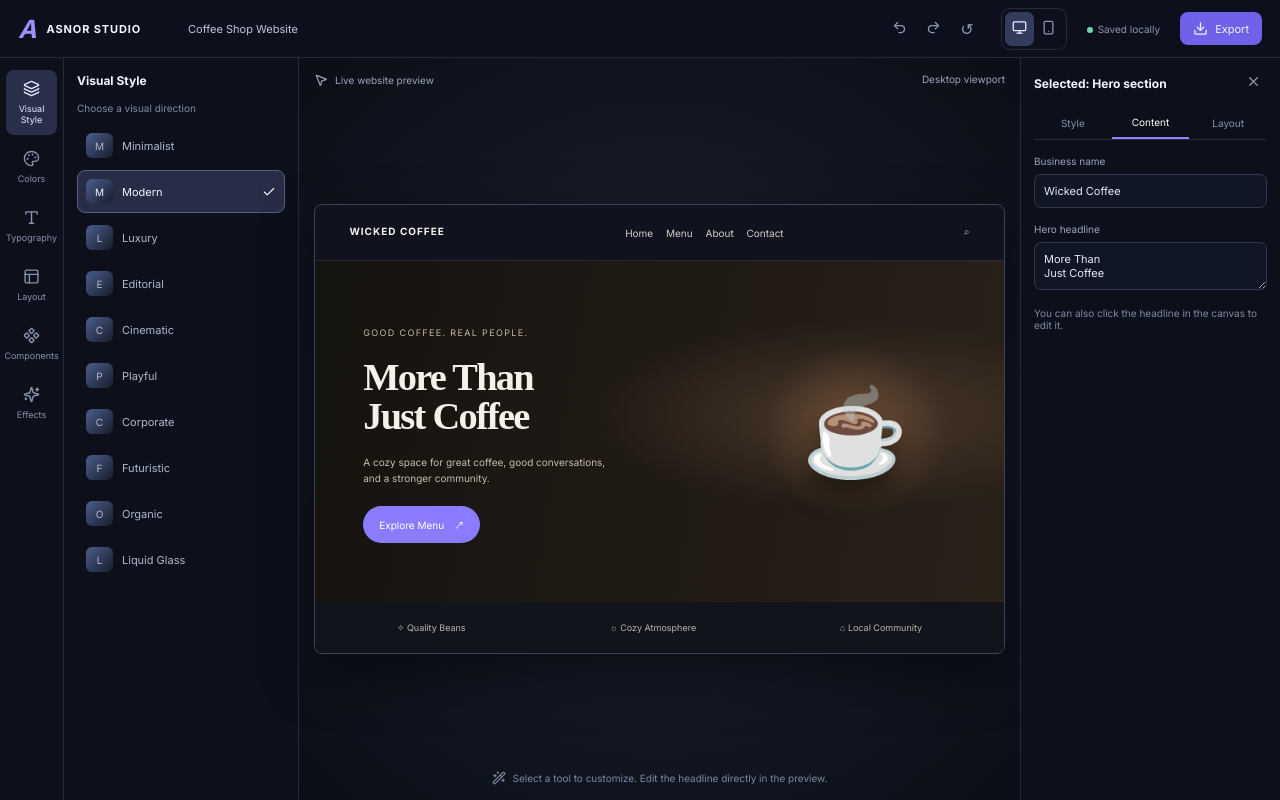
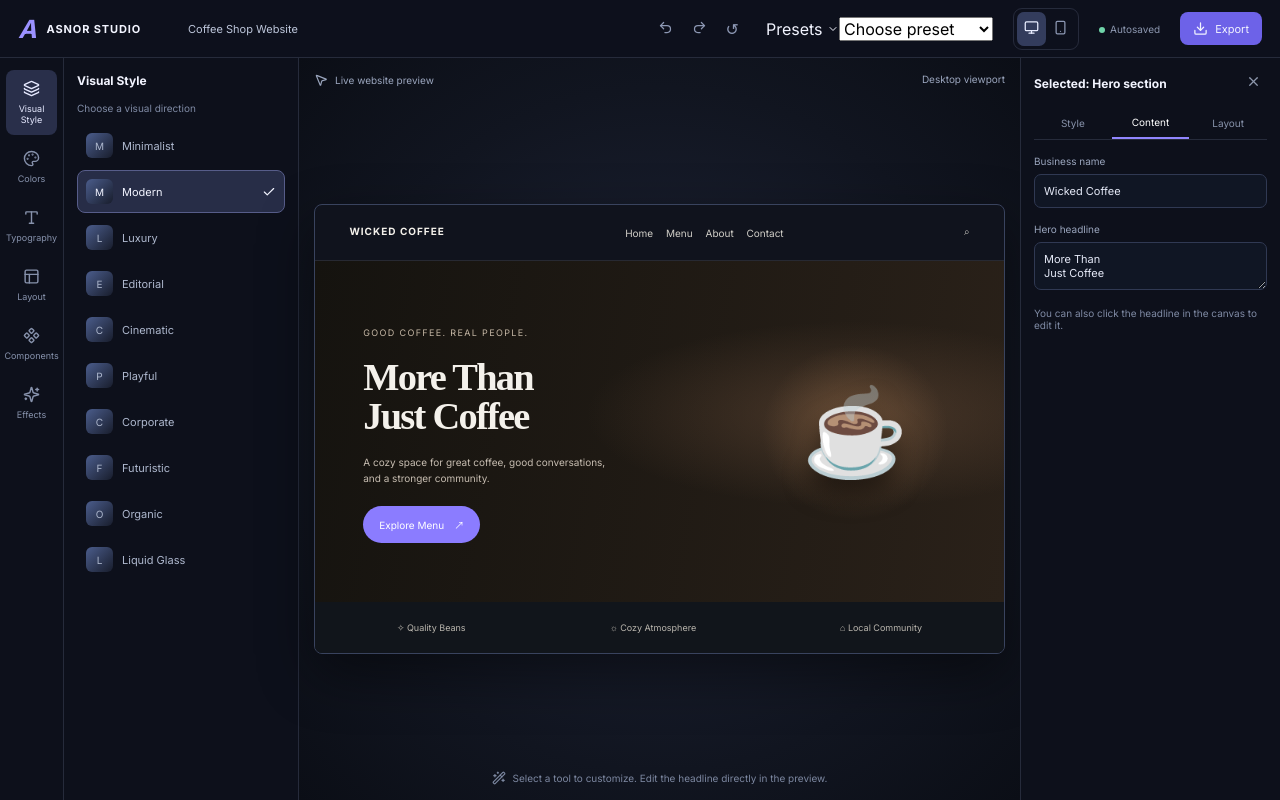
Before and after one commit to azuleermenu-dot/Asnor-Ali-Studio, a Next.js app: page / in a window 1280 px wide. Both pictures are taken after a click on the button "Explore preview ↗". Built offline with nearby package versions, Linux system fonts and the light colour scheme.

Commit message:
Add working undo redo and design preset selector

```diff
--- a/components/studio/StudioToolbar.tsx
+++ b/components/studio/StudioToolbar.tsx
@@ -1,30 +1,34 @@
-import { Download, Monitor, Smartphone, Undo2, Redo2 } from "lucide-react";
+import { Download, Monitor, Smartphone, Undo2, Redo2, ChevronDown } from "lucide-react";
 
 type Props = {
-  projectName: string;
-  setProjectName: (value: string) => void;
-  mobilePreview: boolean;
-  setMobilePreview: (value: boolean) => void;
-  saved: boolean;
-  onExport: () => void;
-  onReset: () => void;
+  projectName: string; setProjectName: (value: string) => void;
+  mobilePreview: boolean; setMobilePreview: (value: boolean) => void;
+  saved: boolean; onExport: () => void; onReset: () => void;
+  onUndo: () => void; onRedo: () => void; canUndo: boolean; canRedo: boolean;
+  onPreset: (name: string) => void;
 };
 
 export default function StudioToolbar(props: Props) {
-  return (
-    <header className="toolbar">
+  return <header className="toolbar">
     <div className="brand"><span className="mark">A</span> ASNOR STUDIO</div>
     <div className="projectName"><input value={props.projectName} onChange={e => props.setProjectName(e.target.value)} aria-label="Project name" /></div>
     <div className="history">
-        <button title="Undo" disabled><Undo2 /></button><button title="Redo" disabled><Redo2 /></button>
-        <button title="Reset changes" onClick={props.onReset}>↺</button>
+      <button title="Undo" onClick={props.onUndo} disabled={!props.canUndo} aria-label="Undo"><Undo2 /></button>
+      <button title="Redo" onClick={props.onRedo} disabled={!props.canRedo} aria-label="Redo"><Redo2 /></button>
+      <button title="Reset changes" onClick={props.onReset} aria-label="Reset changes">↺</button>
     </div>
+    <label className="presetPicker" title="Start from a design preset">
+      <span>Presets <ChevronDown size={12}/></span>
+      <select aria-label="Design presets" defaultValue="" onChange={e => { if (e.target.value) props.onPreset(e.target.value); e.target.value = ""; }}>
+        <option value="" disabled>Choose preset</option>
+        <option>Coffee Editorial</option><option>Luxury Studio</option><option>Tech Launch</option><option>Organic Wellness</option>
+      </select>
+    </label>
     <div className="devices">
       <button className={!props.mobilePreview ? "active" : ""} onClick={() => props.setMobilePreview(false)} aria-label="Desktop preview"><Monitor /></button>
       <button className={props.mobilePreview ? "active" : ""} onClick={() => props.setMobilePreview(true)} aria-label="Mobile preview"><Smartphone /></button>
     </div>
-      <span className="saveState"><i />{props.saved ? "Saved locally" : "Unsaved changes"}</span>
+    <span className="saveState"><i />{props.saved ? "Autosaved" : "Saving…"}</span>
     <button className="exportBtn" onClick={props.onExport}><Download size={15} /> Export</button>
-    </header>
-  );
+  </header>;
 }
```
Lines whose indentation alone changed are shown as unchanged.
